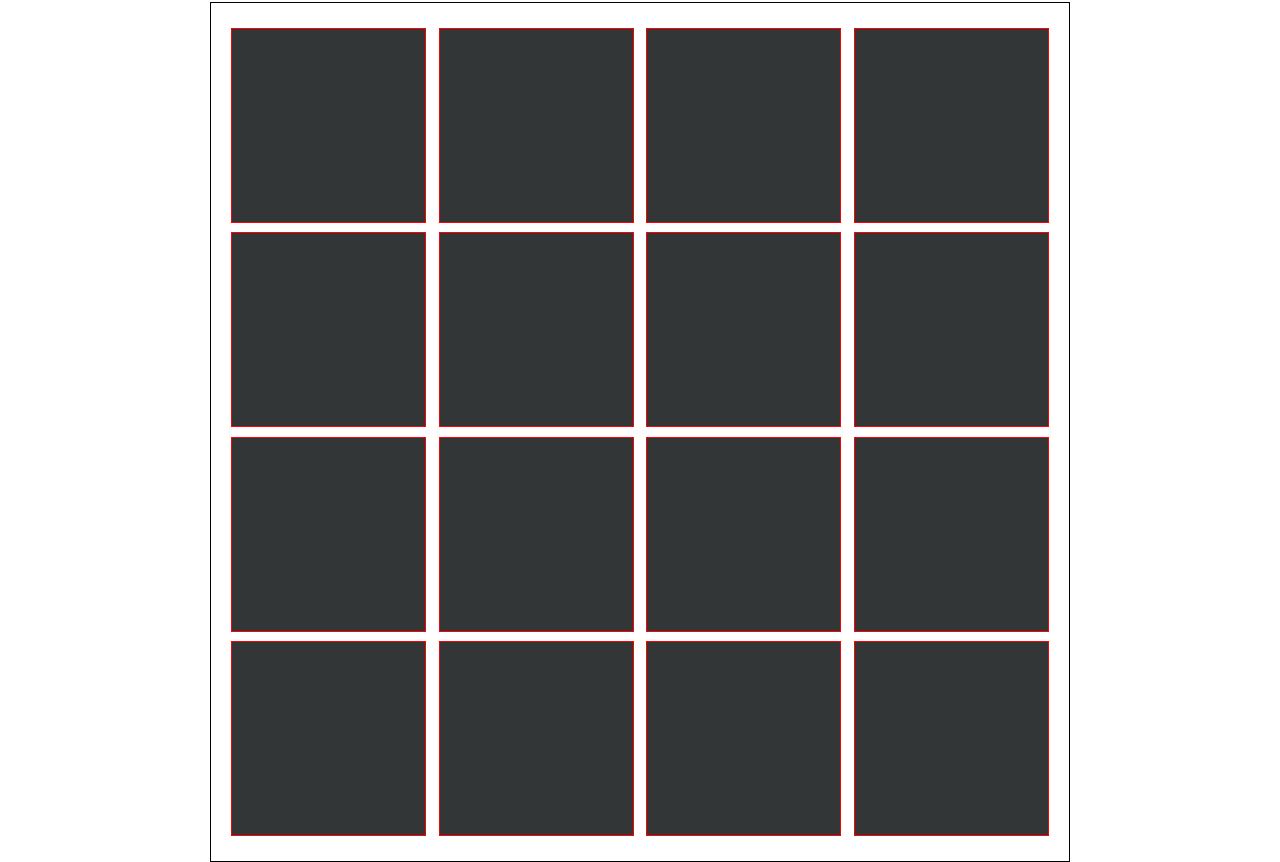
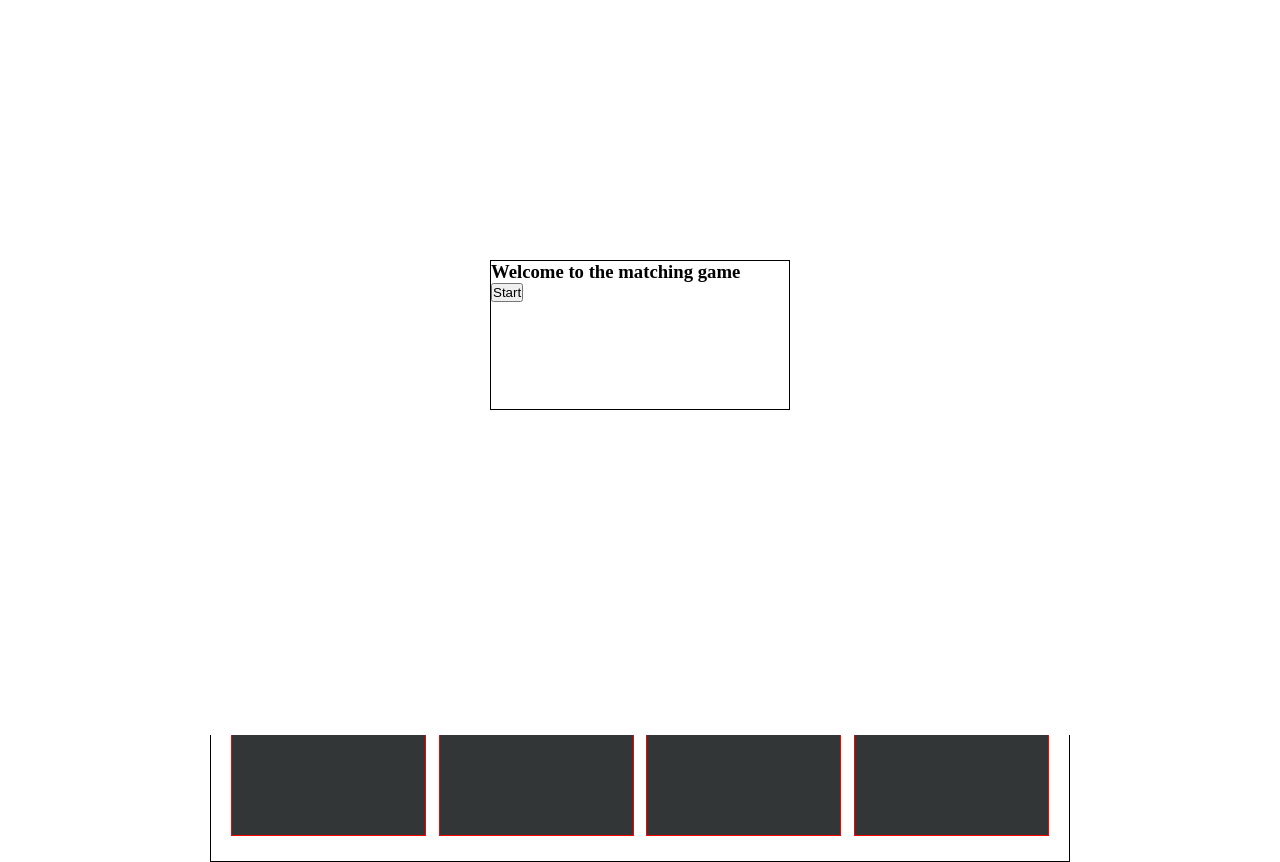
Before and after one commit to maevanapcontact/fend-memory-game, a website: page src/index.html in a window 1280 px wide. Shown: the part 65-927 px from the top of the page. Drawn offline with Linux system fonts and the light colour scheme.

Commit message:
feat: add start game popup / button

```diff
--- a/src/css/style.css
+++ b/src/css/style.css
@@ -26,6 +26,19 @@
   height: 100%;
   position: absolute;
   z-index: 3;
+}
+
+/* START GAME POPUP */
+/* ------------------------ */
+.start-game-popup {
+  width: 300px;
+  height: 150px;
+  border: 1px solid #000;
+  position: absolute;
+  top: 50%;
+  left: 50%;
+  transform: translate(-50%, -50%);
+  z-index: 4;
 }
 
 /* WIN POPUP */
--- a/src/index.html
+++ b/src/index.html
@@ -8,7 +8,12 @@
   </head>
   <body>
     <!-- OVERLAY -->
-    <section class="overlay hidden" id="overlay"></section>
+    <section class="overlay" id="overlay"></section>
+    <!-- START GAME POPUP -->
+    <section class="start-game-popup" id="start-game-popup">
+      <h3>Welcome to the matching game</h3>
+      <button id="start-game-btn">Start</button>
+    </section>
     <!-- WIN POPUP -->
     <section class="win-popup hidden" id="win-popup">
       <h2>You won!</h2>
```
